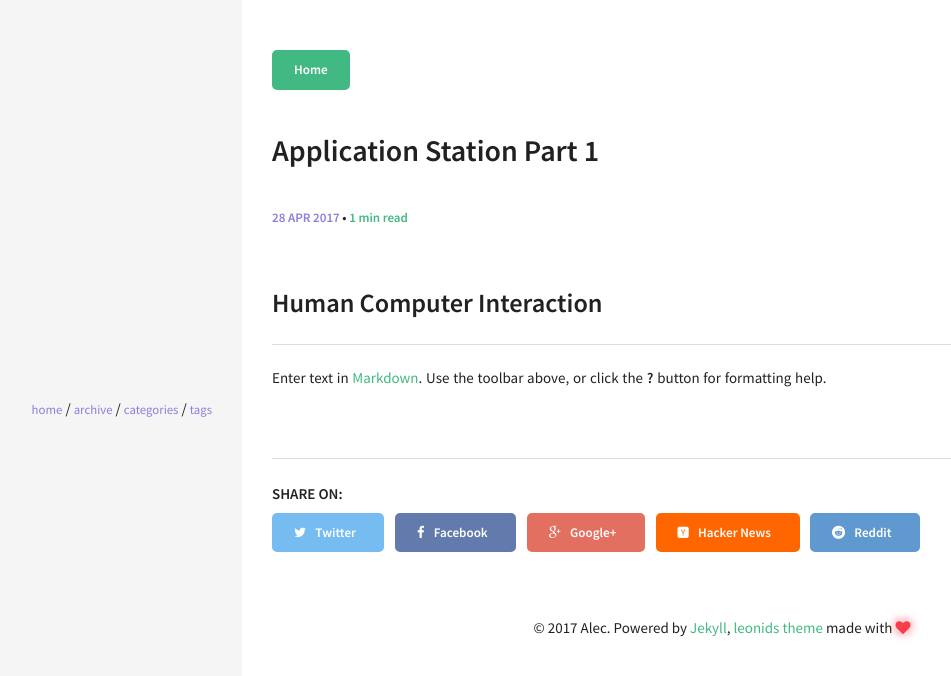
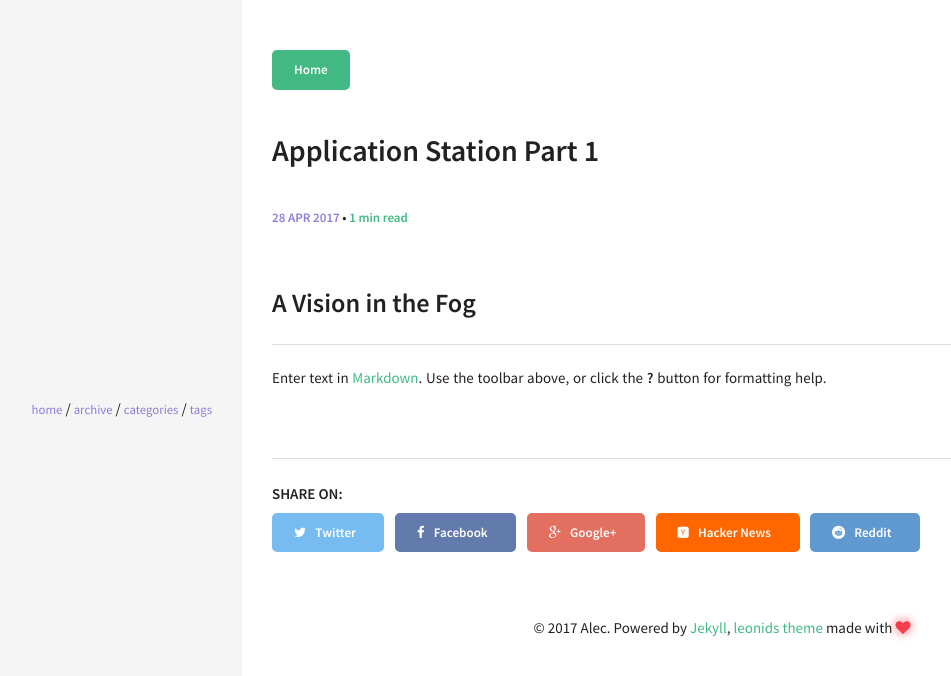
Before and after one commit to acarlyle/acarlyle.github.io, a Jekyll site: the page built from _posts/2017-04-27-application-station-part-1.md, in a window 1280 px wide. Shown: the top 676 px of the page, without its empty margins (78-1029 px from the left). Built offline with Jekyll 4.4.1, drawn with Linux system fonts in a browser that asks for light colours.

Commit message:
Updated 2017-04-27-application-station-part-1.md

```diff
--- a/_posts/2017-04-27-application-station-part-1.md
+++ b/_posts/2017-04-27-application-station-part-1.md
@@ -5,6 +5,6 @@ author: Alec
 published: true
 categories: UMW
 ---
-## Human Computer Interaction
+## A Vision in the Fog
 
 Enter text in [Markdown](http://daringfireball.net/projects/markdown/). Use the toolbar above, or click the **?** button for formatting help.
```
